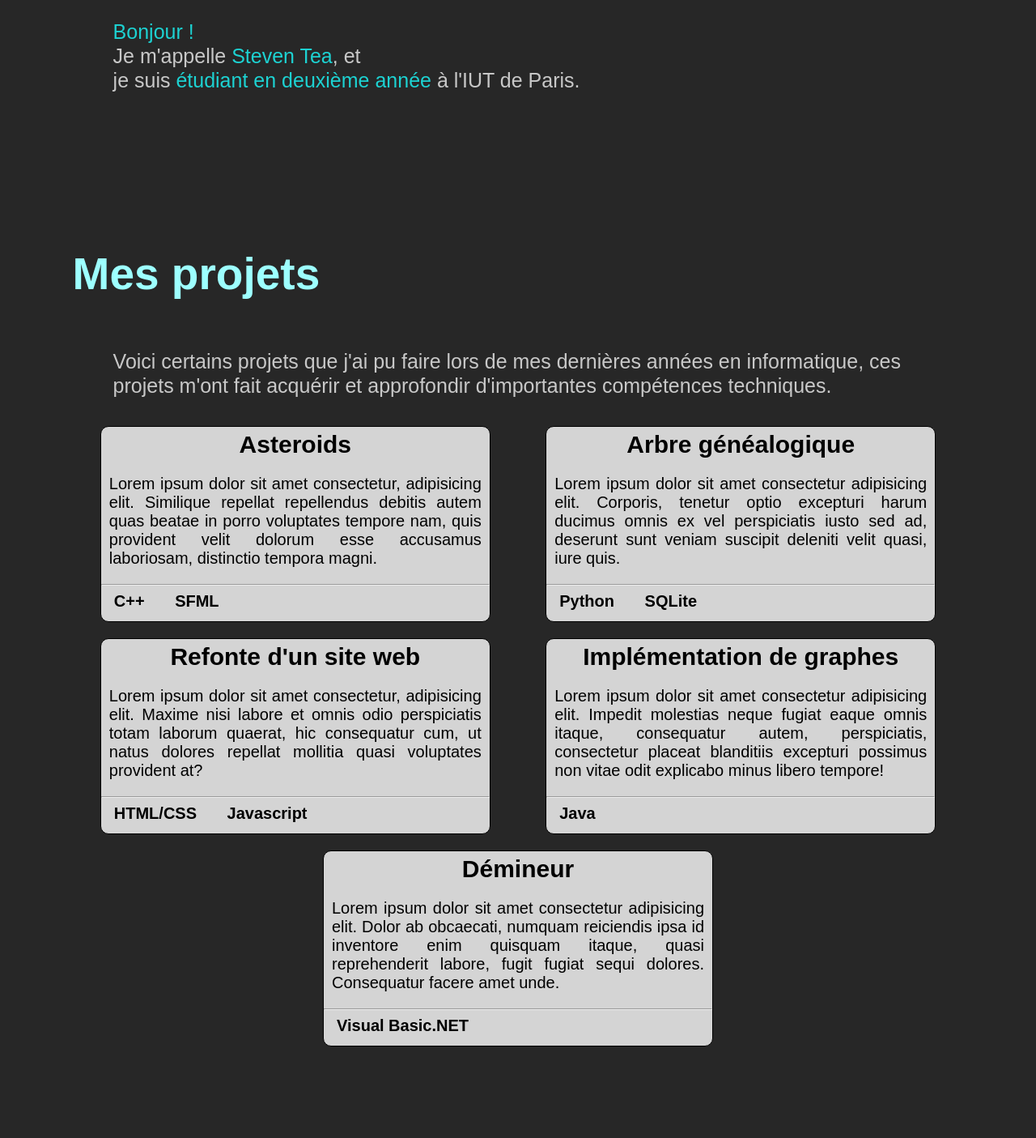
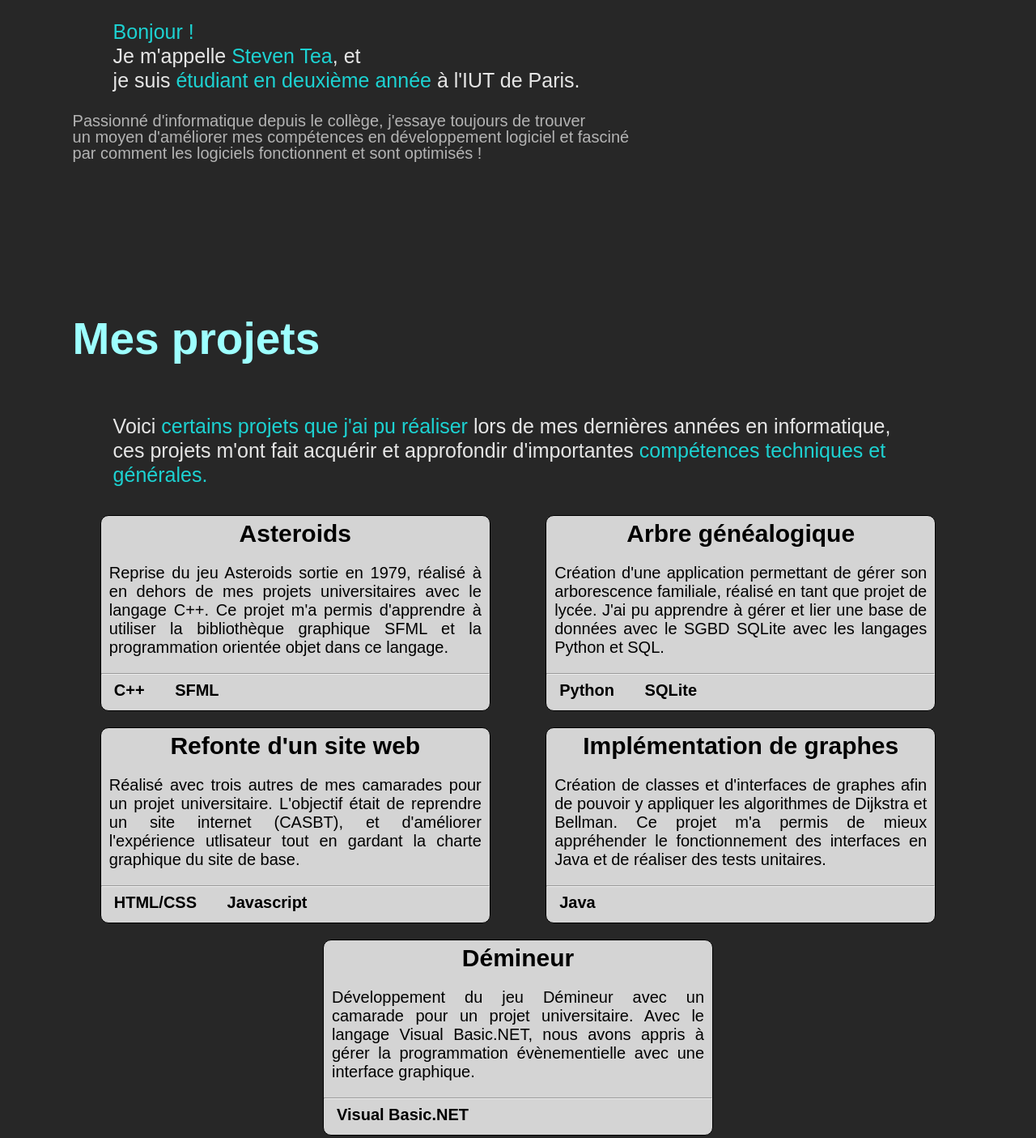
Before and after one commit to Ouistitive/Eportfolio, a plain HTML site: page index.html in a window 1280 px wide. Shown: the part 320-1725 px from the top of the page at 81% size. Drawn offline with Linux system fonts and the light colour scheme.

Commit message:
add content text

```diff
--- a/index.html
+++ b/index.html
@@ -7,14 +7,13 @@
 		<link rel="stylesheet" href="styles/homepage_tabletVers.css">
 		<link rel="stylesheet" href="styles/homepage_phoneVers.css">
 		<link rel="stylesheet" href="styles/animations.css" />
-
 		<script src="script/app.js"></script>
 	</head>
 
 	<body onload="init()">
 		<div id="main-content">
 			<nav>
-				<h1> Steven </h1>
+				<h1> <span class="color-bleu"> Steven </span> </h1>
 				<ul id="nav-elements">
 					<li> <a onclick="changeNavColor(0); window.scrollTo(0, 0);"> Qui suis-je ? </a> </li>
 					<li> <a href="#projects" onclick="changeNavColor(1);"> Mes projets </a> </li>
@@ -30,19 +29,26 @@
 					Je m'appelle <span class="color-bleu"> Steven Tea</span>,	et <br />
 					je suis <span class="color-bleu"> étudiant en deuxième année </span> à l'IUT de Paris.
 				</p>
+				<p class="under-part">
+					Passionné d'informatique depuis le collège, j'essaye toujours de trouver <br />
+					un moyen d'améliorer mes compétences en développement logiciel et fasciné  <br />
+					par comment les logiciels fonctionnent et sont optimisés !
+				</p>
 			</div>
 
 			<div id="projects" class="container">
 				<h1 class="title"> Mes projets </h1>
 				<p class="text-content">
-					Voici certains projets que j'ai pu faire lors de mes dernières années en informatique, ces projets m'ont fait acquérir
-					et approfondir d'importantes compétences techniques.
+					Voici <span class="color-bleu">certains projets que j'ai pu réaliser</span> lors de mes dernières années en informatique, ces projets m'ont fait acquérir
+					et approfondir d'importantes <span class="color-bleu">compétences techniques et générales.</span>
 				</p>
 
 				<div class="project project-transition">
 					<p class="title"> Asteroids </p>
 					<p>
-						Lorem ipsum dolor sit amet consectetur, adipisicing elit. Similique repellat repellendus debitis autem quas beatae in porro voluptates tempore nam, quis provident velit dolorum esse accusamus laboriosam, distinctio tempora magni.
+						Reprise du jeu Asteroids sortie en 1979, réalisé à en dehors de mes projets universitaires avec
+						le langage C++. Ce projet m'a permis d'apprendre à utiliser la bibliothèque graphique SFML et la
+						programmation orientée objet dans ce langage.
 					</p>
 					<hr>
 					<span class="tools-used"> C++ </span>
@@ -52,7 +58,9 @@
 				<div class="project project-transition">
 					<p class="title"> Arbre généalogique </p>
 					<p>
-						Lorem ipsum dolor sit amet consectetur adipisicing elit. Corporis, tenetur optio excepturi harum ducimus omnis ex vel perspiciatis iusto sed ad, deserunt sunt veniam suscipit deleniti velit quasi, iure quis.
+						Création d'une application permettant de gérer son arborescence familiale, réalisé en tant que
+						projet de lycée. J'ai pu apprendre à gérer et lier une base de données avec le SGBD SQLite avec
+						les langages Python et SQL.
 					</p>
 					<hr />
 					<span class="tools-used"> Python </span>
@@ -62,7 +70,9 @@
 				<div class="project project-transition">
 					<p class="title"> Refonte d'un site web </p>
 					<p>
-						Lorem ipsum dolor sit amet consectetur, adipisicing elit. Maxime nisi labore et omnis odio perspiciatis totam laborum quaerat, hic consequatur cum, ut natus dolores repellat mollitia quasi voluptates provident at?
+						Réalisé avec trois autres de mes camarades pour un projet universitaire. L'objectif était de
+						reprendre un site internet (CASBT), et d'améliorer l'expérience utlisateur tout en gardant
+						la charte graphique du site de base.
 					</p>
 					<hr />
 					<span class="tools-used"> HTML/CSS </span>
@@ -72,7 +82,9 @@
 				<div class="project project-transition">
 					<p class="title"> Implémentation de graphes </p>
 					<p>
-						Lorem ipsum dolor sit amet consectetur adipisicing elit. Impedit molestias neque fugiat eaque omnis itaque, consequatur autem, perspiciatis, consectetur placeat blanditiis excepturi possimus non vitae odit explicabo minus libero tempore!
+						Création de classes et d'interfaces de graphes afin de pouvoir y appliquer les algorithmes de
+						Dijkstra et Bellman. Ce projet m'a permis de mieux appréhender le fonctionnement des interfaces
+						en Java et de réaliser des tests unitaires.
 					</p>
 					<hr />
 					<span class="tools-used"> Java </span>
@@ -81,7 +93,9 @@
 				<div class="project project-transition">
 					<p class="title"> Démineur </p>
 					<p>
-						Lorem ipsum dolor sit amet consectetur adipisicing elit. Dolor ab obcaecati, numquam reiciendis ipsa id inventore enim quisquam itaque, quasi reprehenderit labore, fugit fugiat sequi dolores. Consequatur facere amet unde.
+						Développement du jeu Démineur avec un camarade pour un projet universitaire. Avec le langage
+						Visual Basic.NET, nous avons appris à gérer la programmation évènementielle avec une interface
+						graphique.
 					</p>
 					<hr />
 					<span class="tools-used"> Visual Basic.NET </span>
@@ -92,7 +106,8 @@
 				<h1 class="title"> Langages et logiciels </h1>
 				<p class="text-content">
 					<!-- En tant qu'informaticien, nous utilisons différents logiciels et langage de programmation. -->
-					Lorem ipsum dolor sit amet, consectetur adipisicing elit. Corrupti, ducimus in laudantium ut distinctio error. Alias voluptatum sit odit, aliquid deleniti cupiditate quia enim tempore! Sequi neque expedita sit atque.
+					En tant qu'<span class="color-bleu">informaticien,</span> nous nous devons de connaître <span class="color-bleu">différents logiciels
+					et langage de programmation</span> afin de pouvoir nous adapter en fonction des <span class="color-bleu">besoins clients.</span>
 					<div class="img-languages">
 						<div class="content-img">
 							<img src="img/C.png" class="img">
@@ -200,7 +215,8 @@
 			<div id="contact-me" class="container">
 				<h1 class="title"> Contact </h1>
 				<p class="text-content">
-					Lorem ipsum dolor sit amet consectetur adipisicing elit. Aut placeat veritatis optio dignissimos accusamus? Sequi, dolores doloremque aut architecto molestiae facere ea similique iure, asperiores alias neque repellendus pariatur impedit?
+					Pour <span class="color-bleu">me contacter</span>, vous pouvez me retrouver avec les informations
+					<span class="color-bleu">ci-dessous.</span>
 				</p>
 			</div>
 		</div>
--- a/styles/animations.css
+++ b/styles/animations.css
@@ -83,13 +83,13 @@ a:hover::after, a:focus::after {
     }
 }
 
-h1.title, .text-content {
+h1.title, .text-content, .under-part {
     animation-name: deroulement;
     animation-duration: 1.5s;
     display: none;
 }
 
-h1.title, .text-content {
+h1.title, .text-content, .under-part {
     display: block;
 }
 
--- a/styles/homepage.css
+++ b/styles/homepage.css
@@ -59,7 +59,14 @@ a {
 }
 
 .text-content {
-    color: rgb(200, 200, 200);
+    color: rgb(230, 230, 230);
+}
+
+.under-part {
+    color: rgb(180, 180, 180);
+    margin-left: 0;
+    line-height: 20px;
+    font-size: 25px;
 }
 
 h1.title {
```
